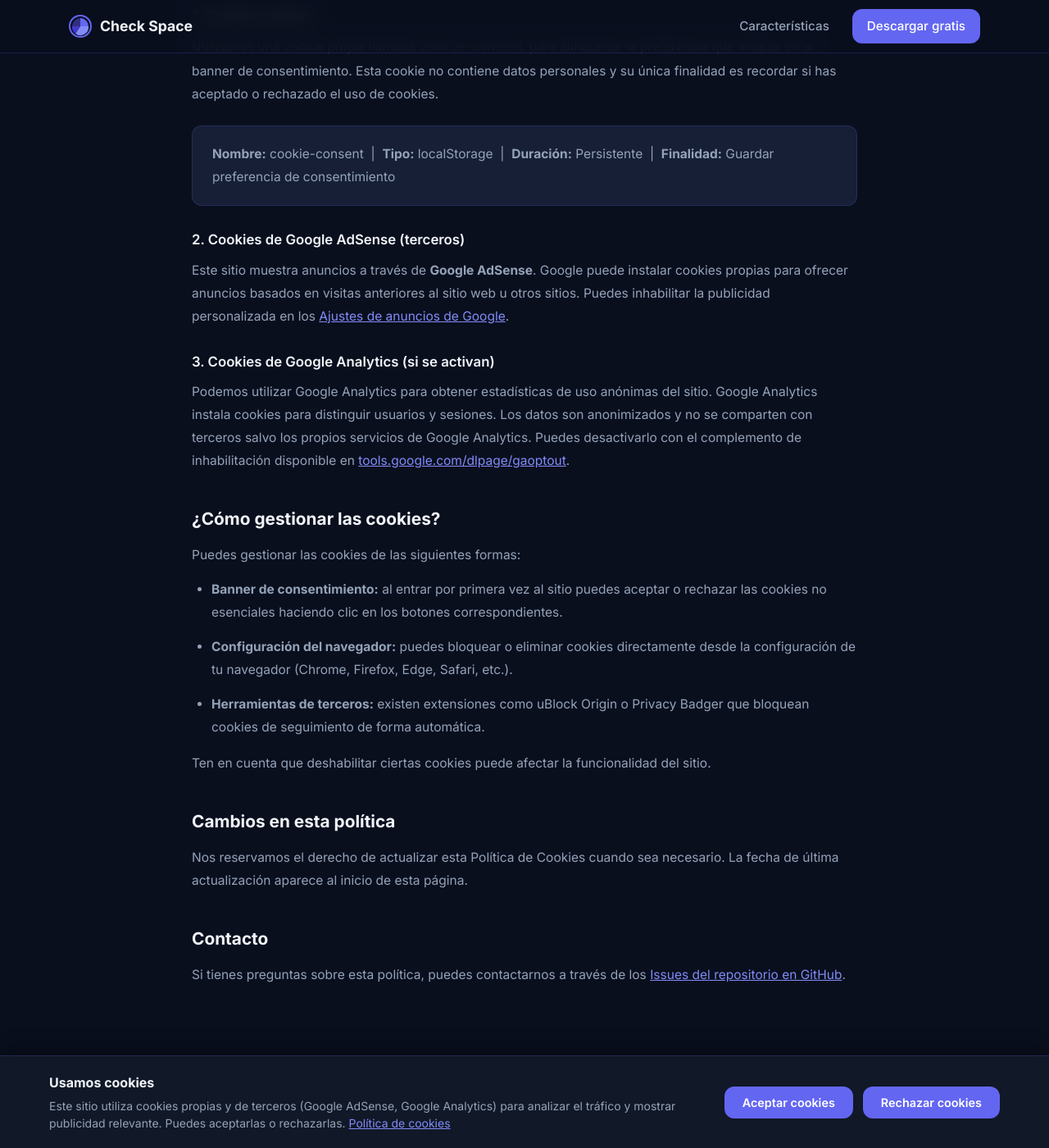
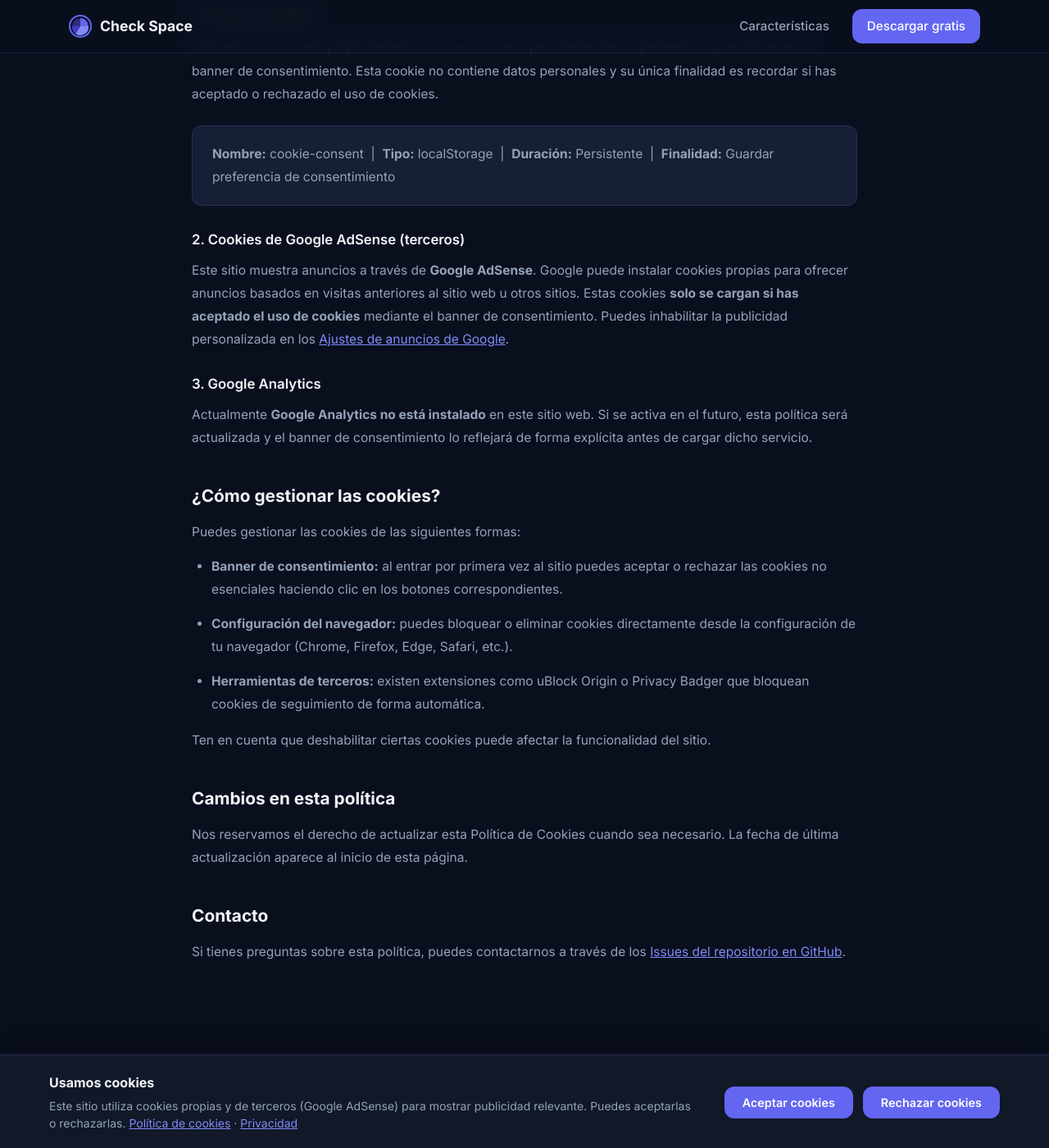
Before and after one commit to Pausiar/check-space-docs, a Jekyll site: the page built from politica-cookies/index.html, in a window 1280 px wide and 1400 px high, scrolled down 665 px. Shown: the whole window at 82% size. Built offline with Jekyll 4.4.1, drawn with Linux system fonts in a browser that asks for light colours.

Commit message:
fix: cumplimiento RGPD — carga condicional AdSense y correcciones legales
- CRÍTICO: AdSense ya no se carga en <head>; ahora se inyecta dinámicamente
  solo si el usuario acepta cookies (cumplimiento RGPD art. 7)
- Si el usuario rechaza, AdSense no se carga en ningún momento
- Añadida función resetCookieConsent() para revocar/cambiar preferencia
- Enlace 'Gestionar cookies' añadido a todos los footers (index, FAQ,
  política cookies, privacidad y aviso legal)
- Banner actualizado: añadido enlace a política de privacidad, eliminada
  mención incorrecta a Google Analytics (no está instalado)
- Política de cookies y privacidad actualizadas para reflejar que GA
  no está instalado actualmente
- Sitemap.xml actualizado: dominio correcto (Vercel) y 4 páginas nuevas

```diff
--- a/_layouts/default.html
+++ b/_layouts/default.html
@@ -5,7 +5,7 @@
   <meta name="viewport" content="width=device-width, initial-scale=1.0">
   <meta name="robots" content="index,follow,max-image-preview:large">
   <meta name="google-site-verification" content="lMgmviyzAEtdI4kk1GYr1Bmbf03BI3K5N0eMR3a0JBQ">
-  <script async src="https://pagead2.googlesyndication.com/pagead/js/adsbygoogle.js?client=ca-pub-7612805768657333" crossorigin="anonymous"></script>
+  <!-- AdSense se carga de forma condicional tras el consentimiento del usuario (RGPD) -->
   {% seo %}
   <meta property="og:image" content="{{ '/assets/images/og-image.svg' | absolute_url }}">
   <meta property="og:image:alt" content="Check Space analizador de espacio en disco para Windows">
@@ -25,7 +25,10 @@
     <div class="cookie-banner__inner">
       <div class="cookie-banner__text">
         <strong>Usamos cookies</strong>
-        <p>Este sitio utiliza cookies propias y de terceros (Google AdSense, Google Analytics) para analizar el tráfico y mostrar publicidad relevante. Puedes aceptarlas o rechazarlas. <a href="/politica-cookies/" class="cookie-banner__link">Política de cookies</a></p>
+        <p>Este sitio utiliza cookies propias y de terceros (Google AdSense) para mostrar publicidad relevante. Puedes aceptarlas o rechazarlas.
+          <a href="/politica-cookies/" class="cookie-banner__link">Política de cookies</a> ·
+          <a href="/politica-privacidad/" class="cookie-banner__link">Privacidad</a>
+        </p>
       </div>
       <div class="cookie-banner__actions">
         <button id="cookie-accept" class="btn btn--cookie">Aceptar cookies</button>
@@ -36,12 +39,36 @@
 
   <script>
     (function() {
+      /* Carga AdSense de forma diferida solo si el usuario ha aceptado cookies (cumplimiento RGPD) */
+      function loadAdSense() {
+        if (document.querySelector('script[src*="adsbygoogle"]')) return;
+        var s = document.createElement('script');
+        s.async = true;
+        s.src = 'https://pagead2.googlesyndication.com/pagead/js/adsbygoogle.js?client=ca-pub-7612805768657333';
+        s.setAttribute('crossorigin', 'anonymous');
+        document.head.appendChild(s);
+      }
+
+      /* Permite al usuario reabrir el banner para cambiar su preferencia */
+      window.resetCookieConsent = function() {
+        localStorage.removeItem('cookie-consent');
+        document.getElementById('cookie-banner').style.display = 'flex';
+      };
+
       var banner = document.getElementById('cookie-banner');
       var consent = localStorage.getItem('cookie-consent');
-      if (!consent) { banner.style.display = 'flex'; }
+
+      if (consent === 'accepted') {
+        loadAdSense();
+      } else if (!consent) {
+        banner.style.display = 'flex';
+      }
+      /* Si consent === 'rejected': no se muestra el banner, no se carga AdSense */
+
       document.getElementById('cookie-accept').addEventListener('click', function() {
         localStorage.setItem('cookie-consent', 'accepted');
         banner.style.display = 'none';
+        loadAdSense();
       });
       document.getElementById('cookie-reject').addEventListener('click', function() {
         localStorage.setItem('cookie-consent', 'rejected');
--- a/aviso-legal/index.html
+++ b/aviso-legal/index.html
@@ -126,6 +126,7 @@
       <a href="{{ '/politica-privacidad/' | relative_url }}">Privacidad</a>
       <a href="{{ '/aviso-legal/' | relative_url }}">Aviso legal</a>
       <a href="{{ '/faq/' | relative_url }}">FAQ</a>
+      <a href="javascript:void(0)" onclick="resetCookieConsent()" style="cursor:pointer;">Gestionar cookies</a>
     </nav>
   </div>
 </footer>
--- a/faq/index.html
+++ b/faq/index.html
@@ -194,6 +194,7 @@
       <a href="{{ '/politica-privacidad/' | relative_url }}">Privacidad</a>
       <a href="{{ '/aviso-legal/' | relative_url }}">Aviso legal</a>
       <a href="{{ '/faq/' | relative_url }}">FAQ</a>
+      <a href="javascript:void(0)" onclick="resetCookieConsent()" style="cursor:pointer;">Gestionar cookies</a>
     </nav>
   </div>
 </footer>
--- a/index.html
+++ b/index.html
@@ -457,6 +457,7 @@
       <a href="{{ '/politica-cookies/' | relative_url }}">Política de cookies</a>
       <a href="{{ '/politica-privacidad/' | relative_url }}">Privacidad</a>
       <a href="{{ '/aviso-legal/' | relative_url }}">Aviso legal</a>
+      <a href="javascript:void(0)" onclick="resetCookieConsent()" style="cursor:pointer;">Gestionar cookies</a>
     </nav>
   </div>
 </footer>
--- a/politica-cookies/index.html
+++ b/politica-cookies/index.html
@@ -60,17 +60,16 @@
         <p>
           Este sitio muestra anuncios a través de <strong>Google AdSense</strong>. Google puede instalar
           cookies propias para ofrecer anuncios basados en visitas anteriores al sitio web u otros sitios.
-          Puedes inhabilitar la publicidad personalizada en los
+          Estas cookies <strong>solo se cargan si has aceptado el uso de cookies</strong> mediante el banner de
+          consentimiento. Puedes inhabilitar la publicidad personalizada en los
           <a href="https://adssettings.google.com" target="_blank" rel="noopener noreferrer">Ajustes de anuncios de Google</a>.
         </p>
 
-        <h3>3. Cookies de Google Analytics (si se activan)</h3>
+        <h3>3. Google Analytics</h3>
         <p>
-          Podemos utilizar Google Analytics para obtener estadísticas de uso anónimas del sitio.
-          Google Analytics instala cookies para distinguir usuarios y sesiones. Los datos son
-          anonimizados y no se comparten con terceros salvo los propios servicios de Google Analytics.
-          Puedes desactivarlo con el complemento de inhabilitación disponible en
-          <a href="https://tools.google.com/dlpage/gaoptout" target="_blank" rel="noopener noreferrer">tools.google.com/dlpage/gaoptout</a>.
+          Actualmente <strong>Google Analytics no está instalado</strong> en este sitio web.
+          Si se activa en el futuro, esta política será actualizada y el banner de consentimiento
+          lo reflejará de forma explícita antes de cargar dicho servicio.
         </p>
 
         <h2>¿Cómo gestionar las cookies?</h2>
@@ -121,6 +120,7 @@
       <a href="{{ '/politica-privacidad/' | relative_url }}">Privacidad</a>
       <a href="{{ '/aviso-legal/' | relative_url }}">Aviso legal</a>
       <a href="{{ '/faq/' | relative_url }}">FAQ</a>
+      <a href="javascript:void(0)" onclick="resetCookieConsent()" style="cursor:pointer;">Gestionar cookies</a>
     </nav>
   </div>
 </footer>
--- a/politica-privacidad/index.html
+++ b/politica-privacidad/index.html
@@ -47,9 +47,9 @@
         <p>Este sitio web <strong>no recoge datos personales de forma directa</strong>. No existe formulario de registro, sistema de comentarios ni área de usuario.</p>
         <p>Sin embargo, los servicios de terceros que usamos pueden recoger ciertos datos de forma automática:</p>
         <ul>
-          <li><strong>Google AdSense:</strong> puede recoger información sobre tu dispositivo, navegador y comportamiento de navegación para ofrecer publicidad personalizada.</li>
+          <li><strong>Google AdSense:</strong> puede recoger información sobre tu dispositivo, navegador y comportamiento de navegación para ofrecer publicidad personalizada. <strong>Solo se carga si has aceptado el uso de cookies</strong> mediante el banner de consentimiento.</li>
           <li><strong>Vercel (hosting):</strong> puede registrar logs de acceso estándar (IP, user-agent, URL solicitada) con fines de seguridad y rendimiento.</li>
-          <li><strong>Google Analytics (si está activo):</strong> recoge datos de uso anonimizados (páginas vistas, duración de la sesión, país de acceso) sin identificar a usuarios individualmente.</li>
+          <li><strong>Google Analytics:</strong> actualmente no está instalado. Si se activa en el futuro, esta política será actualizada previamente.</li>
         </ul>
 
         <h2>3. Finalidades del tratamiento</h2>
@@ -136,6 +136,7 @@
       <a href="{{ '/politica-privacidad/' | relative_url }}">Privacidad</a>
       <a href="{{ '/aviso-legal/' | relative_url }}">Aviso legal</a>
       <a href="{{ '/faq/' | relative_url }}">FAQ</a>
+      <a href="javascript:void(0)" onclick="resetCookieConsent()" style="cursor:pointer;">Gestionar cookies</a>
     </nav>
   </div>
 </footer>
```
Also changed, not shown: sitemap.xml (+26 -2 lines).
